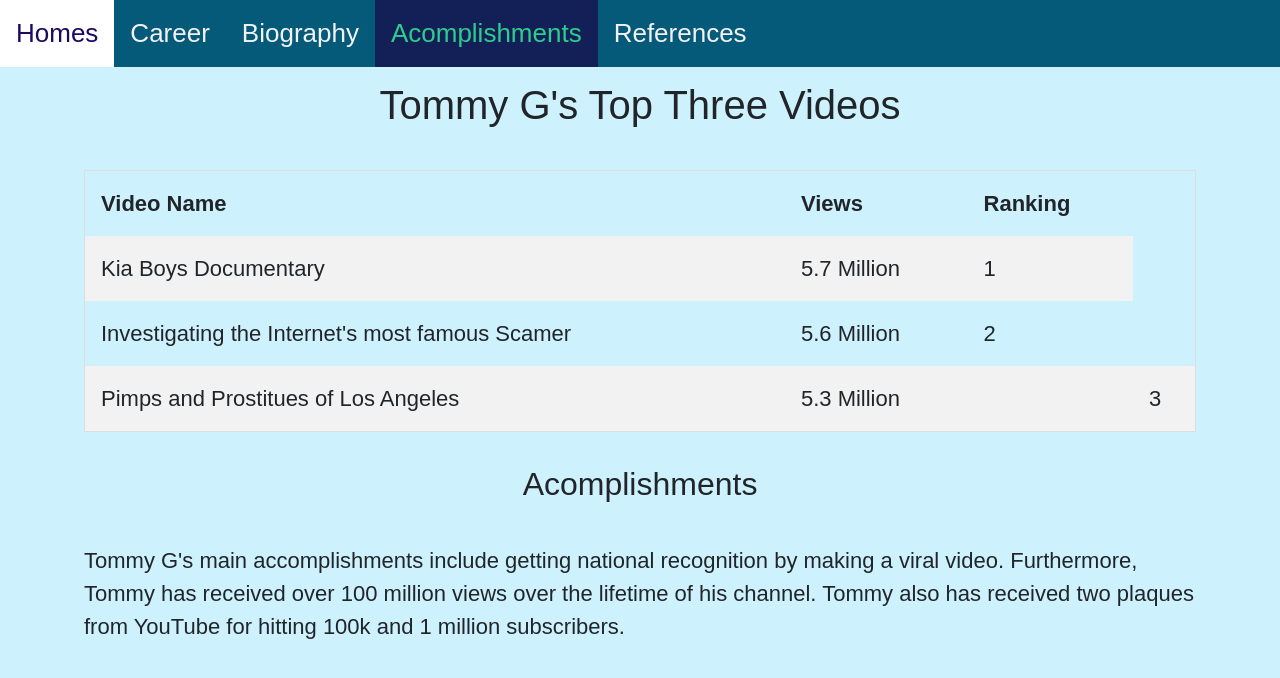
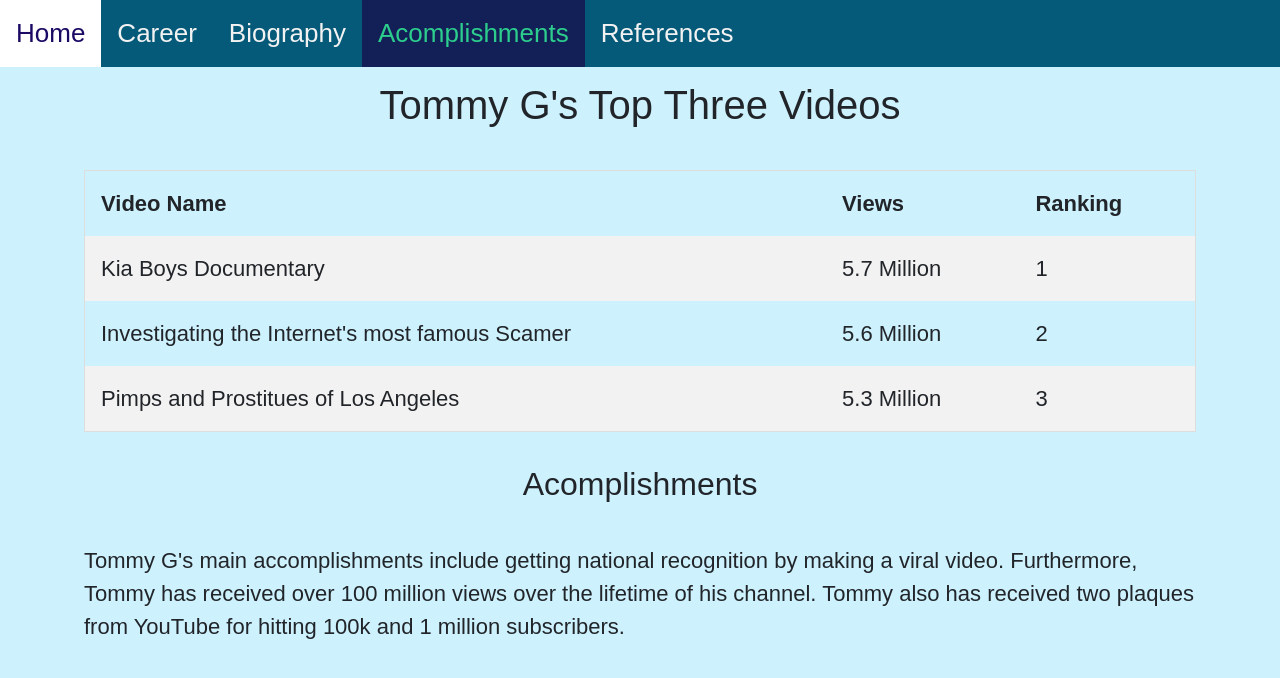
Before and after one commit to cobywg/geog328_lab02, a plain HTML site: page section3.html in a window 1280 px wide. Drawn offline with nearby package versions, Linux system fonts and the light colour scheme.

Commit message:
fixed some errors

```diff
--- a/css/main.css
+++ b/css/main.css
@@ -22,6 +22,7 @@ h1, h2{
   padding: 14px 16px;
   text-decoration: none;
   font-size: 26px;
+  max-width: fit-content;
 }
 
 /* Change the color of links on hover */
@@ -176,10 +177,6 @@ tr:nth-child(even) {
   }
 }
 
-/* When the screen is less than 800 pixels wide, if the user clicks on the icon */
-/* the "responsive" class attribute will be added to the topnav by the JavaScript code */
-/* This media query sets the style for the unfolded topnav */
-/* It makes the topnav look good on small screens (display the links vertically instead of horizontally)  */
 @media screen and (max-width: 800px) {
   .topnav.responsive {
     position: relative;
--- a/section3.html
+++ b/section3.html
@@ -17,7 +17,7 @@
     <!-- Navigation bar -->
     <div class="topnav" id="myTopnav">
         <!-- Links to different sections -->
-        <a href="index.html">Homes</a>
+        <a href="index.html">Home</a>
         <a href="section1.html">Career</a>
         <a href="section2.html">Biography</a>
 
@@ -54,7 +54,7 @@
         </tr>
         <tr>
           <td>Pimps and Prostitues of Los Angeles</td>
-          <td>5.3 Million<td>
+          <td>5.3 Million</td>
           <td>3</td>
         </tr>
       </table>
```
Also changed, not shown: 1 other file.
